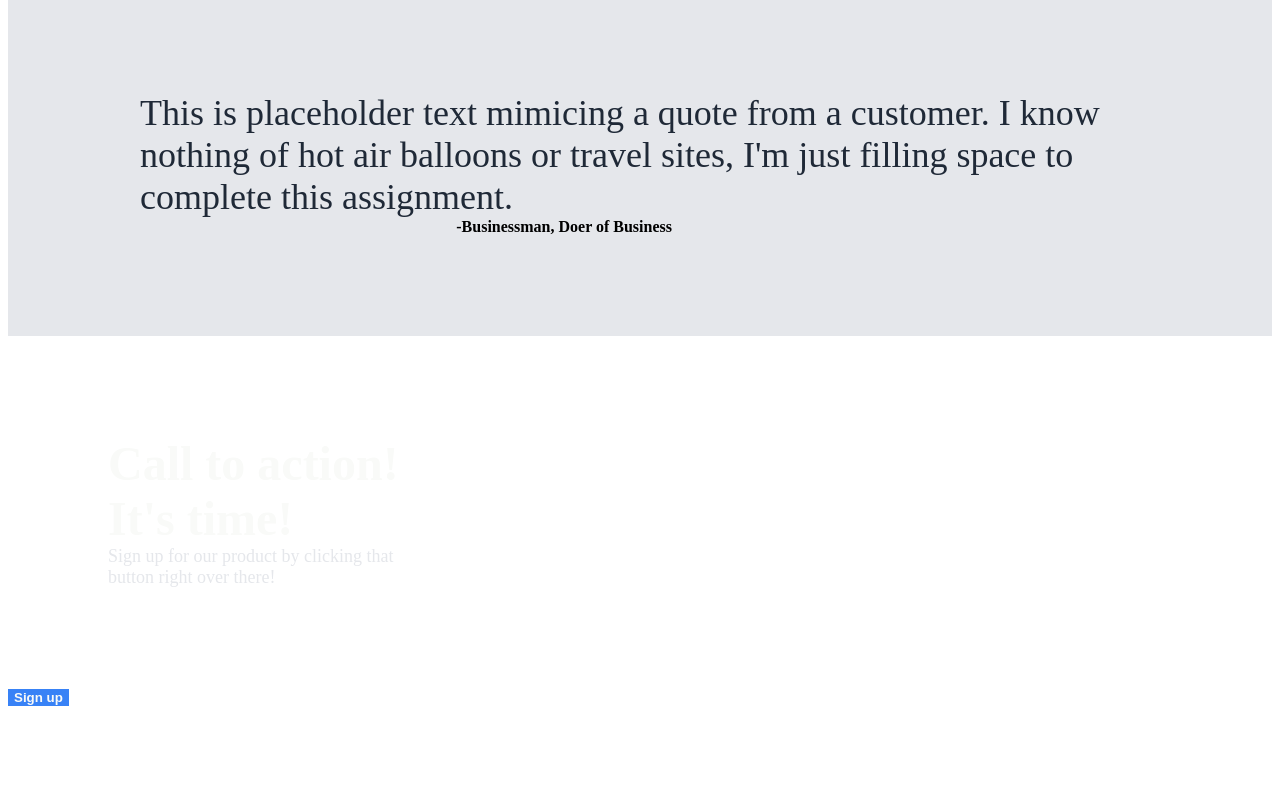
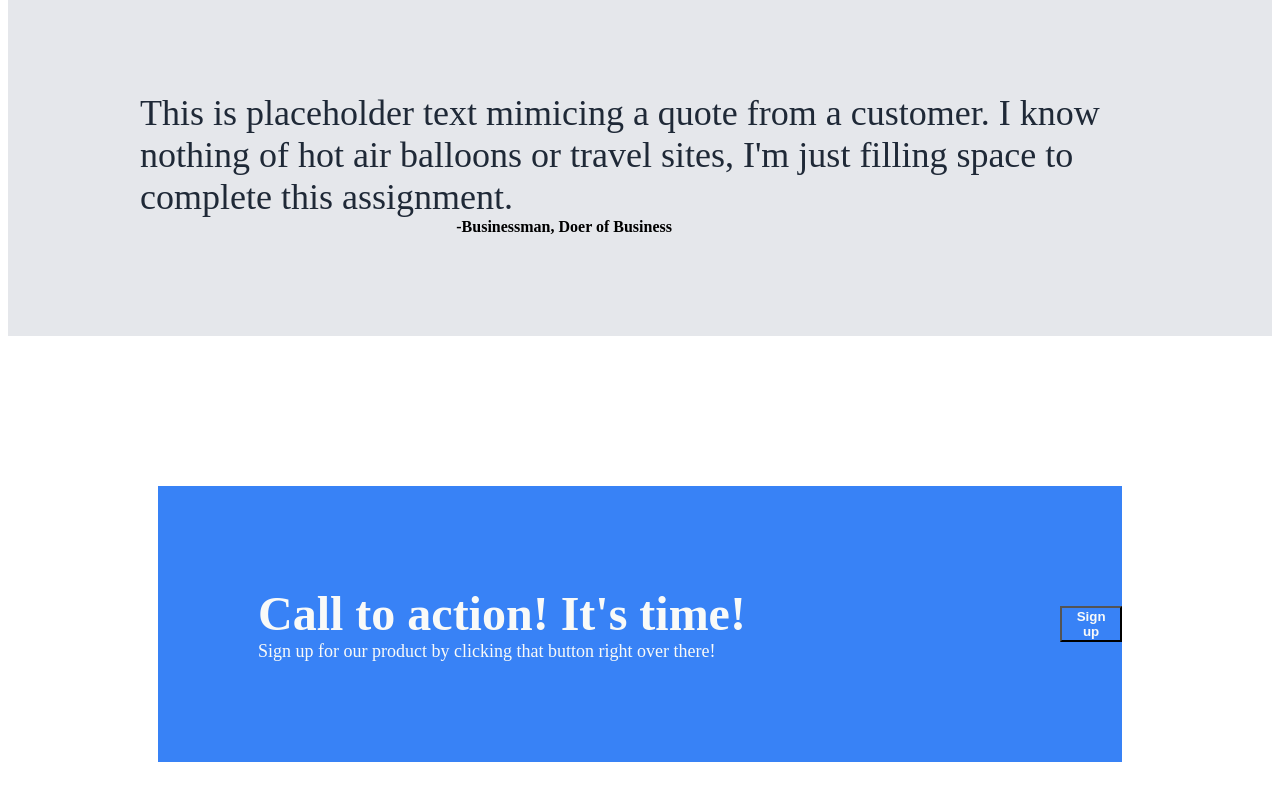
Before and after one commit to mholloway8648/landing-page, a plain HTML site: page index.html in a window 1280 px wide. Shown: the part 1037-1837 px from the top of the page. Before the commit the page ends 1751 px from the top, so only its background shows below. Drawn offline with Linux system fonts and the light colour scheme.

Commit message:
Style added html

```diff
--- a/style.css
+++ b/style.css
@@ -59,7 +59,7 @@ a:link {
     padding: 50px;
 }
 
-button {
+.one button {
     background-color: #3882f6;
     color: #f9faf8;
     font-weight: bold;
@@ -126,3 +126,33 @@ button {
     font-weight: bold;
     padding-right: 500px;
 }
+
+.four {
+    display: flex;
+    flex-direction: row;
+    align-items: center;
+    justify-content: space-evenly;
+    background-color: #3882f6;
+    margin: 150px;
+}
+
+.four .text-container {
+    flex-direction: column;
+    width: 750px;
+    flex-wrap: nowrap;
+}
+
+.four .main-text {
+    color: #f9faf8;
+    font-weight: bold;
+}
+
+.four .sub-text {
+    color: #f9faf8;
+}
+
+.four button {
+    background-color: #3882f6;
+    color: #f9faf8;
+    font-weight: bold;
+}
```
